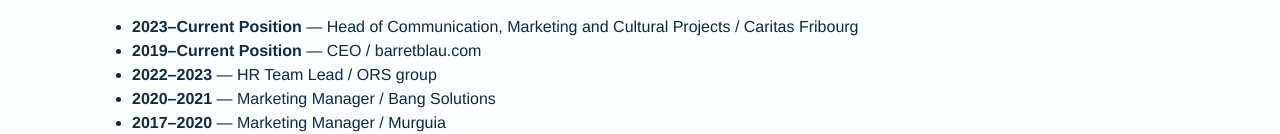
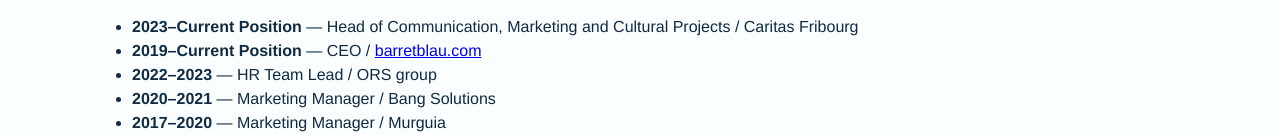
Before and after one commit to EleMiranda/elemiranda.github.io, a plain HTML site: page about.html in a window 1280 px wide. Shown: the part 400-534 px from the top of the page. Drawn offline with Linux system fonts and the light colour scheme.

Commit message:
Update about.html

```diff
--- a/about.html
+++ b/about.html
@@ -32,7 +32,7 @@
       <h3>Timeline</h3>
       <ul class="timeline">
         <li><strong>2023–Current Position</strong> — Head of Communication, Marketing and Cultural Projects / Caritas Fribourg</li>
-        <li><strong>2019–Current Position</strong> — CEO / barretblau.com</li>
+        <li><strong>2019–Current Position</strong> — CEO / <a href="https://barretblau.com/" target="_blank"> barretblau.com </a> </li>
         <li><strong>2022–2023</strong> — HR Team Lead / ORS group
         <li><strong>2020–2021</strong> — Marketing Manager / Bang Solutions
         <li><strong>2017–2020</strong> — Marketing Manager / Murguia</li>
```
